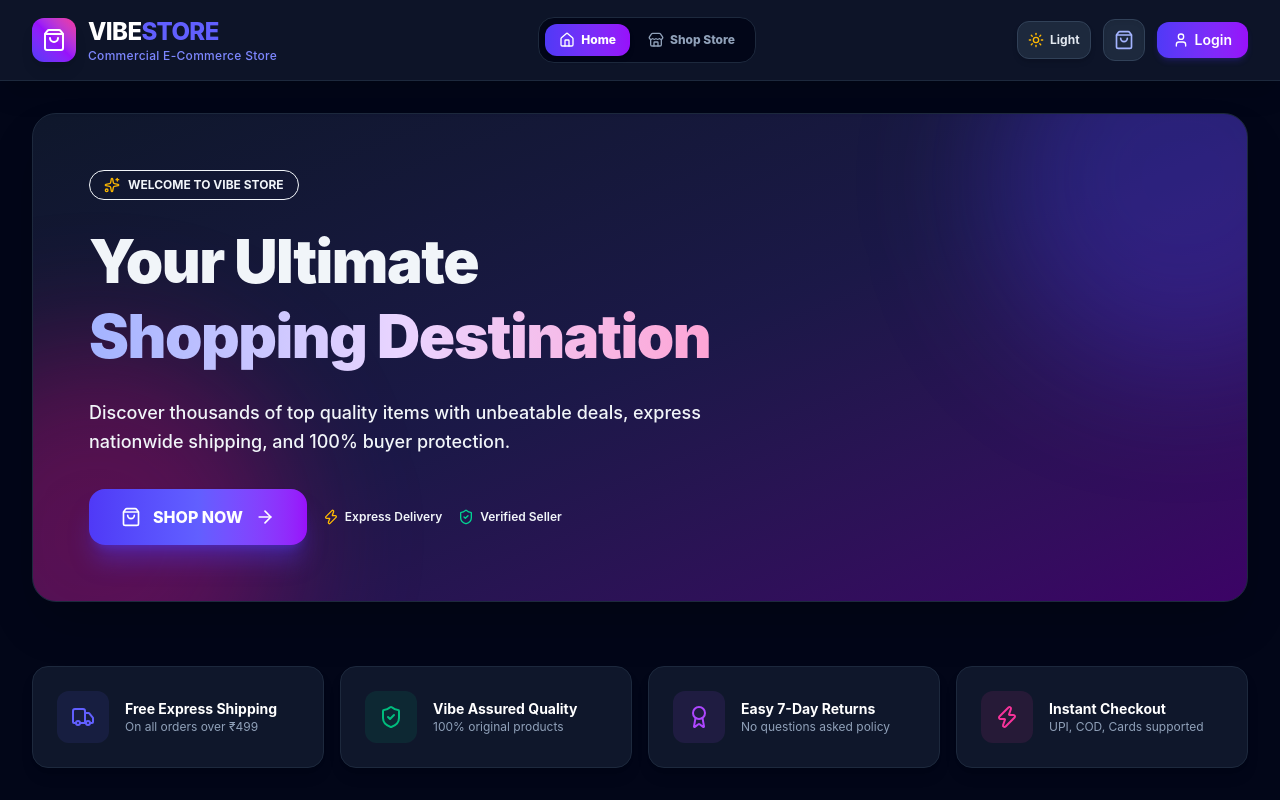
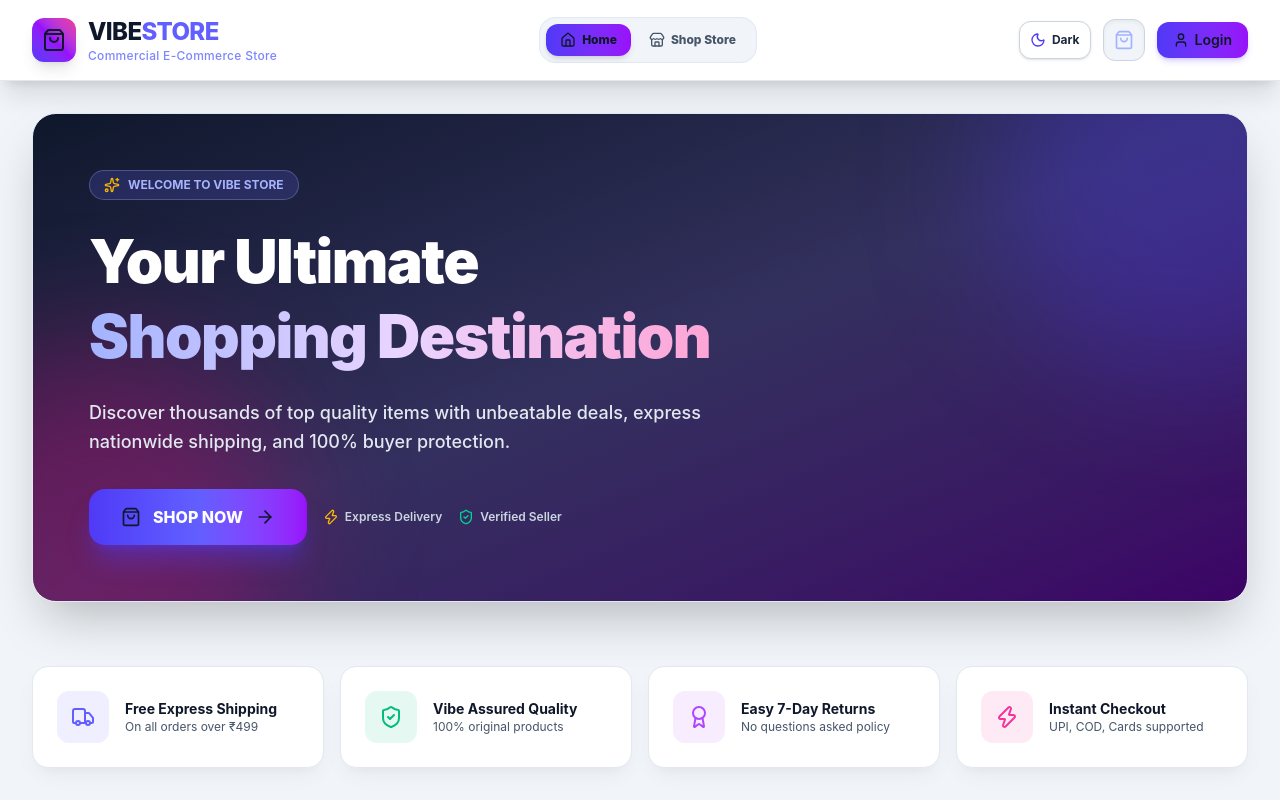
Before and after one commit to suhaibom/Vibestore, a React (Vite) app: page / in a window 1280 px wide. Shown: the top 800 px of the page. Built offline with nearby package versions, Linux system fonts and the light colour scheme.

Commit message:
Set default website theme to light mode

```diff
--- a/src/context/ThemeContext.tsx
+++ b/src/context/ThemeContext.tsx
@@ -12,7 +12,7 @@ const ThemeContext = createContext<ThemeContextType | undefined>(undefined);
 
 export const ThemeProvider: React.FC<{ children: React.ReactNode }> = ({ children }) => {
   const [mode, setModeState] = useState<Mode>(() => {
-    return (localStorage.getItem('vibe_store_mode') as Mode) || 'dark';
+    return (localStorage.getItem('vibe_store_mode') as Mode) || 'light';
   });
 
   useEffect(() => {
```
Also changed, not shown: index.html (+1 -1 lines).
